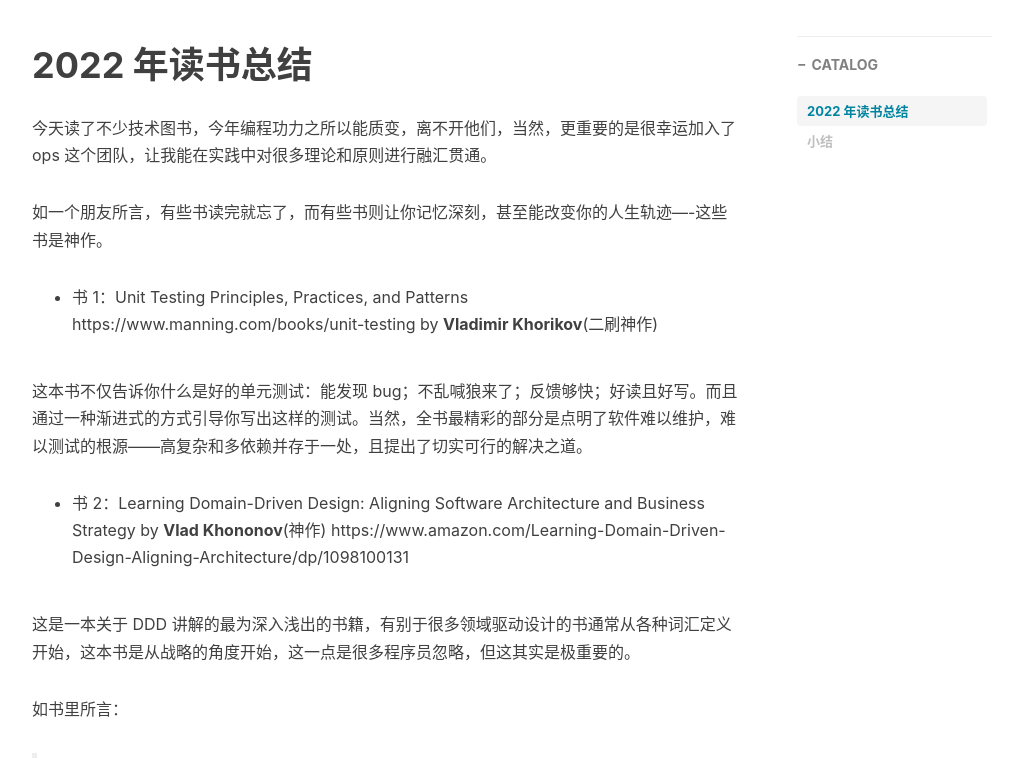
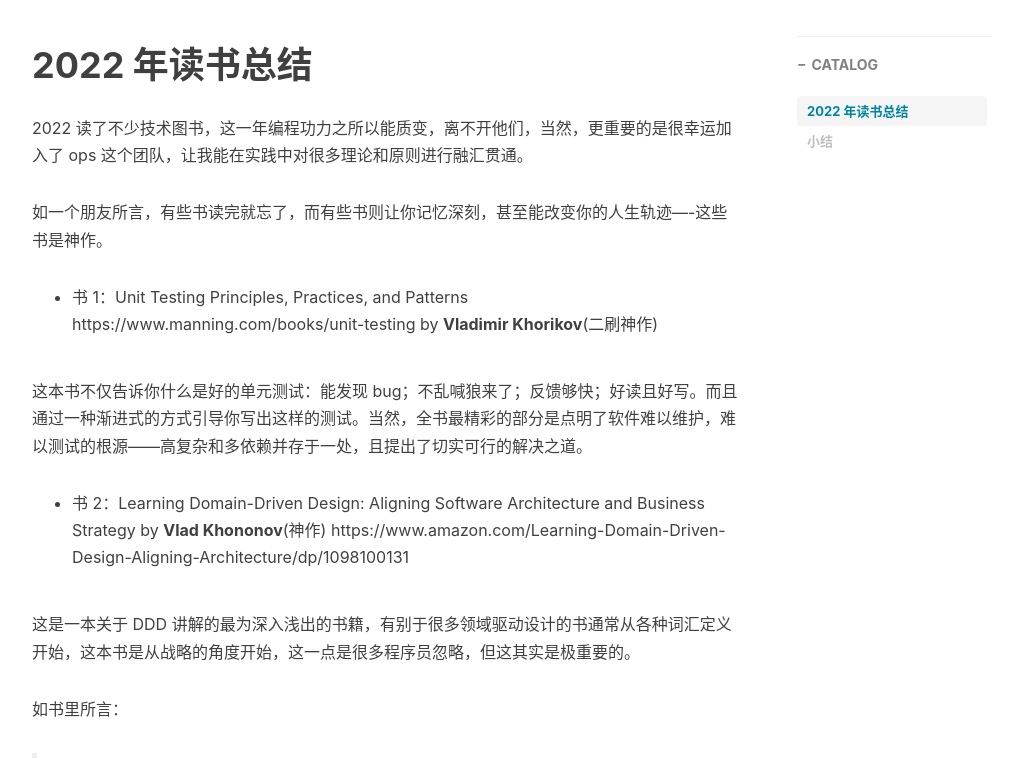
Before and after one commit to scottming/scottming.github.io, a Jekyll site: the page built from _posts/2023-01-03-reading-recap-in-2022.md, in a window 1280 px wide and 900 px high, scrolled down 319 px, cut to the strip 142-900 px from the top of the window. Shown: the whole strip, without its empty margins (233-1256 px from the left). Built offline with Jekyll 4.4.1, drawn with Linux system fonts in a browser that asks for light colours; nearby versions of some CDN libraries; comment, search, counter and statistics services are not loaded.

Commit message:
Fix typo

```diff
--- a/_posts/2023-01-03-reading-recap-in-2022.md
+++ b/_posts/2023-01-03-reading-recap-in-2022.md
@@ -13,8 +13,7 @@ tags:
 
 # 2022 年读书总结
 
-今天读了不少技术图书，今年编程功力之所以能质变，离不开他们，当然，更重要的是很幸运加入了 ops 这个团队，让我能在实践中对很多理论和原则进行融汇贯通。
-
+2022 读了不少技术图书，这一年编程功力之所以能质变，离不开他们，当然，更重要的是很幸运加入了 ops 这个团队，让我能在实践中对很多理论和原则进行融汇贯通。
 
 如一个朋友所言，有些书读完就忘了，而有些书则让你记忆深刻，甚至能改变你的人生轨迹----这些书是神作。
 
```
